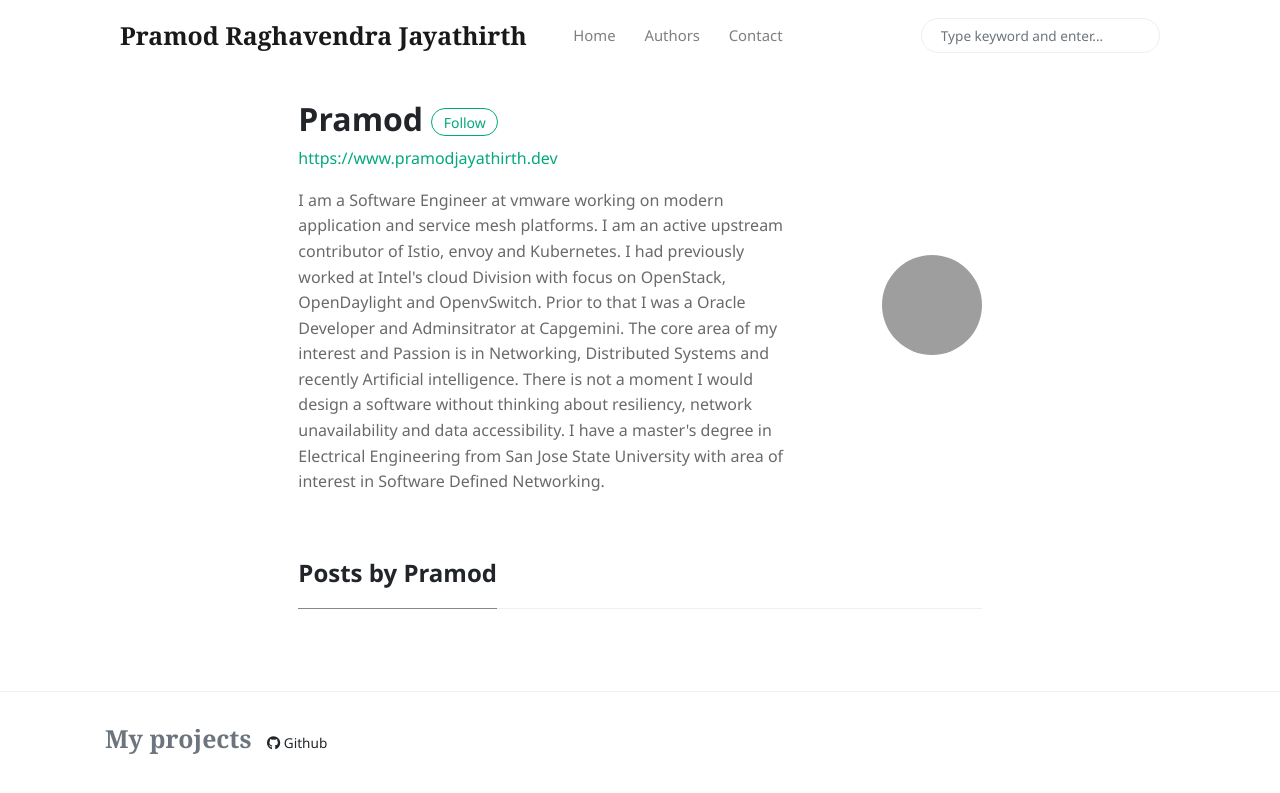
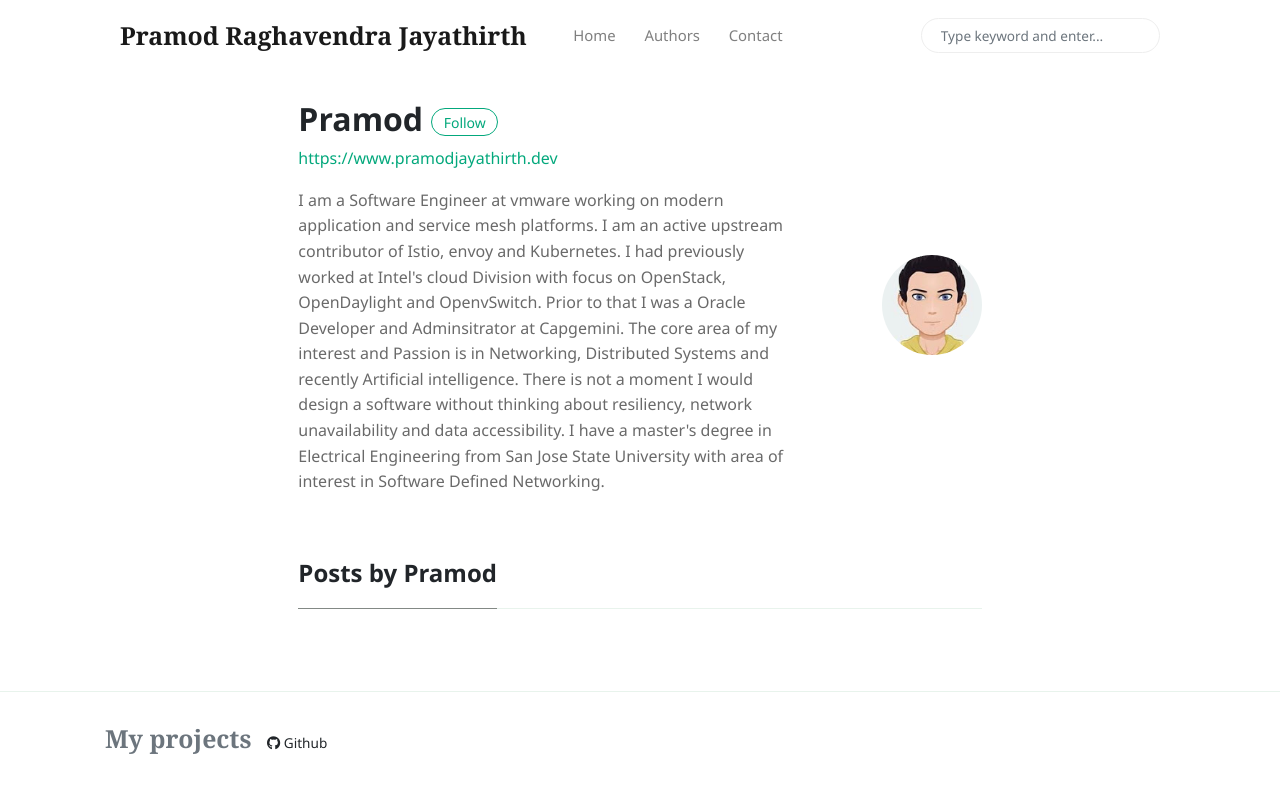
Before and after one commit to pramodrj07/blog, a Jekyll site: the page built from _pages/author-pramod.html, in a window 1280 px wide. Shown: the top 793 px of the page. Built offline with Jekyll 4.4.1, drawn with Linux system fonts in a browser that asks for light colours; nearby versions of some CDN libraries.

Commit message:
Update _config.yml

```diff
--- a/_config.yml
+++ b/_config.yml
@@ -24,7 +24,7 @@ authors:
     pramod:
       name:           pramod
       site:           https://www.pramodjayathirth.dev
-      avatar:         https:/github.com/pramodrj07/blog/assets/images/avatar1.jpg
+      avatar:         assets/images/avatar1.jpg
       bio:            "I am a Software Engineer at vmware working on modern application and service mesh platforms. I am an active upstream contributor of Istio, envoy and Kubernetes. I had previously worked at Intel's cloud Division with focus on OpenStack, OpenDaylight and OpenvSwitch. Prior to that I was a Oracle Developer and Adminsitrator at Capgemini. The core area of my interest and Passion is in Networking, Distributed Systems and recently Artificial intelligence.
       There is not a moment I would design a software without thinking about resiliency, network unavailability and data accessibility.
       I have a master's degree in Electrical Engineering from San Jose State University with area of interest in Software Defined Networking."
```
